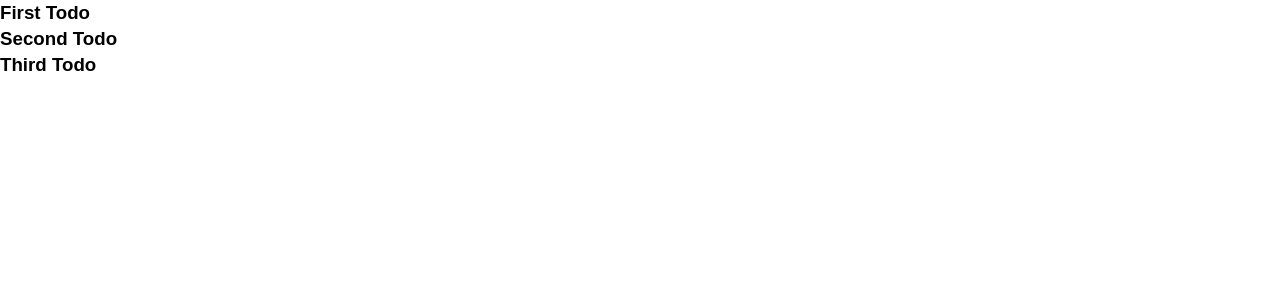
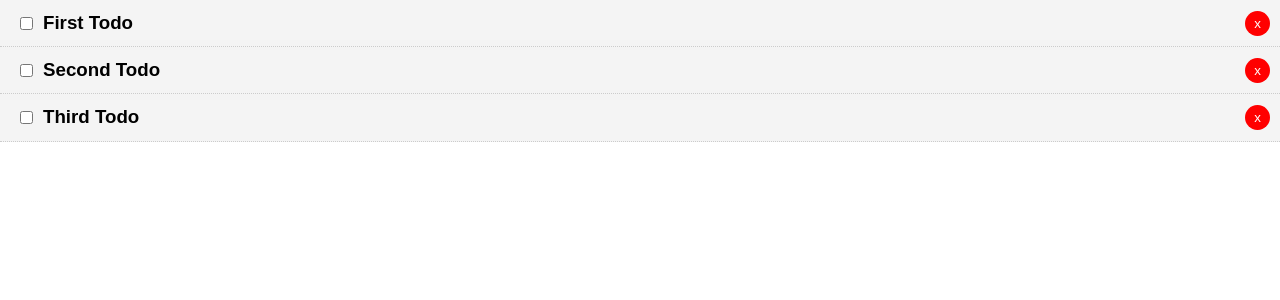
Before and after one commit to patrick-long/angular-todos, an Angular app: page / in a window 1280 px wide. Shown: the top 300 px of the page. Built offline with nearby package versions, Linux system fonts and the light colour scheme.

Commit message:
add basic styling to Todo components

```diff
--- a/src/app/components/todo-item/todo-item.component.css
+++ b/src/app/components/todo-item/todo-item.component.css
@@ -0,0 +1,26 @@
+.todo {
+    background: #f4f4f4;
+    padding: 10px;
+    border-bottom: 1px #ccc dotted;
+    display: flex;
+    align-items: center;
+    width: 100vw;
+}
+
+.todo > input {
+    margin: 0 10px;
+}
+
+.del {
+    background: #ff0000;
+    color: #fff;
+    border: none;
+    padding: 5px 9px;
+    border-radius: 50%;
+    cursor: pointer;
+    margin-left: auto;
+}
+
+.is-complete {
+    text-decoration: line-through;
+}
--- a/src/app/components/todo-item/todo-item.component.html
+++ b/src/app/components/todo-item/todo-item.component.html
@@ -1 +1,5 @@
-<h3>{{ todo.title }}</h3>
+<div class="todo">
+    <input type="checkbox" name="" id="">
+    <h3>{{ todo.title }}</h3>
+    <button class="del">x</button>
+</div>
```
